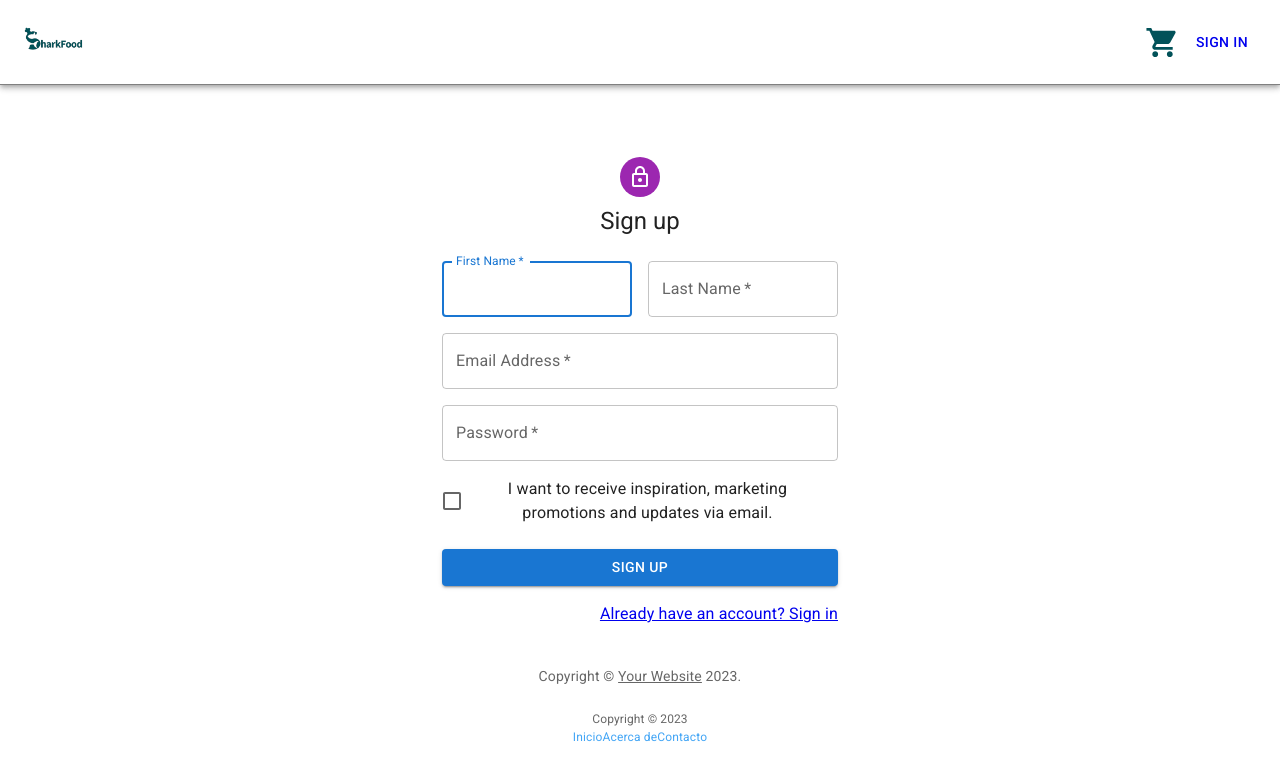
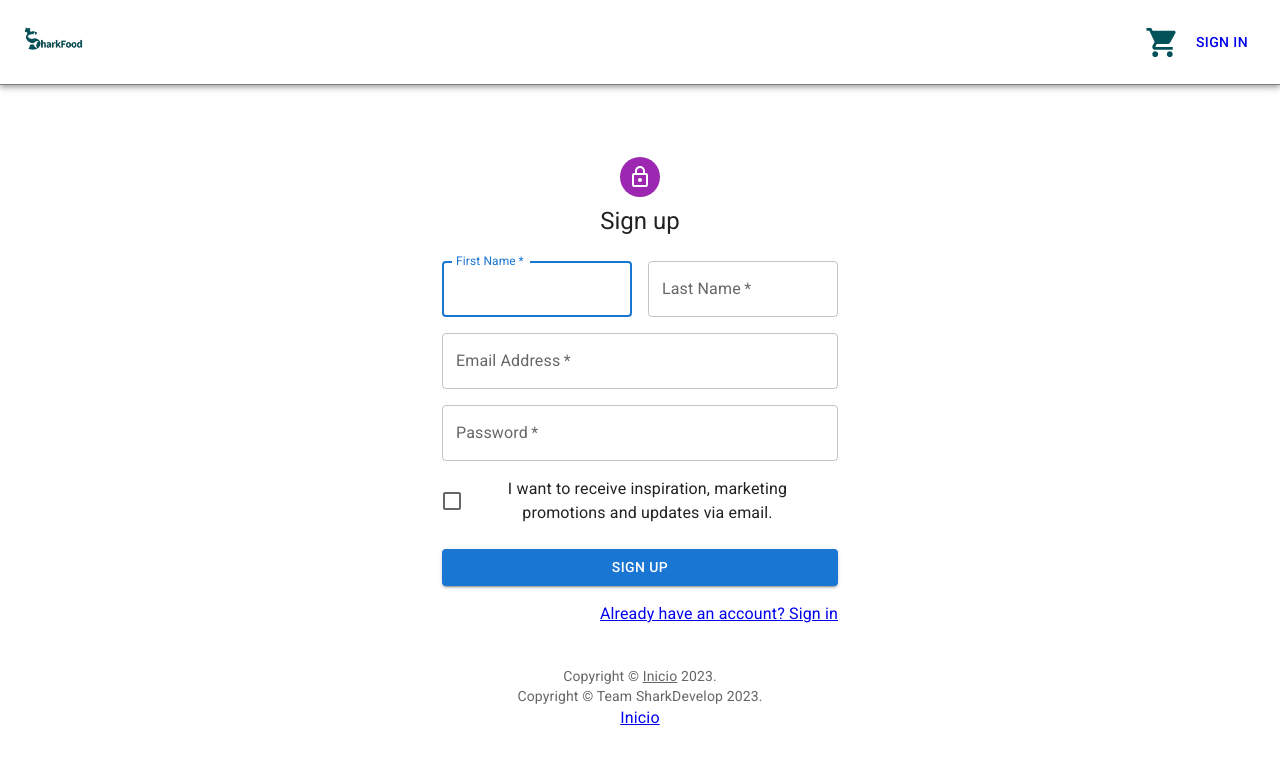
Before and after one commit to CodeSystem2022/SharkProyect4Cuatrimestre, a React (Create React App) app: page /signup in a window 1280 px wide. Shown: the top 780 px of the page. Built offline with nearby package versions, Linux system fonts and the light colour scheme.

Commit message:
modifico footer

```diff
--- a/src/components/Footer.js
+++ b/src/components/Footer.js
@@ -1,47 +1,34 @@
+
 import * as React from 'react';
-import { styled } from '@mui/material/styles';
-import { Container, Typography, Link } from '@mui/material';
+import Typography from '@mui/material/Typography';
+import { Link } from 'react-router-dom';
 
-const Footer = styled(Container)(({ theme }) => ({
-  backgroundColor: theme.palette.background.default,
-  padding: theme.spacing(3),
-  display: 'flex',
-  flexDirection: 'column',
-  justifyContent: 'center',
-  alignItems: 'center',
-}));
-
-const Copyright = styled(Typography)(({ theme }) => ({
-  color: theme.palette.text.secondary,
-  fontSize: theme.typography.caption.fontSize,
+// Estilo CSS para el footer, cambiar lo que se necesite
+const footerStyle = {
+  position: 'fixed',
+  bottom: 0,
+  width: '100%',
+  backgroundColor: 'lightgray',
+  padding: '10px',
   textAlign: 'center',
-}));
-
-const Links = styled(Container)(({ theme }) => ({
-  display: 'flex',
-  flexDirection: 'row',
-  justifyContent: 'center',
-  alignItems: 'center',
-  marginBottom: theme.spacing(3),
-}));
-
-const LinkItem = styled(Link)(({ theme }) => ({
-  color: theme.palette.primary.light,
-  fontSize: theme.typography.caption.fontSize,
-  textDecoration: 'none',
-}));
-
-const FooterComponent = () => {
-  return (
-    <Footer>
-      <Copyright>Copyright © 2023</Copyright>
-      <Links>
-        <LinkItem href="#">Inicio </LinkItem>
-        <LinkItem href="#">Acerca de </LinkItem>
-        <LinkItem href="#">Contacto </LinkItem>
-      </Links>
-    </Footer>
-  );
 };
 
-export default FooterComponent;
+
+function Footer(props) {
+  return (
+    <Typography variant="body2" color="text.secondary" align="center" {...props}>
+      {'Copyright © '}
+      {'Team SharkDevelop '}
+      {new Date().getFullYear()}
+      {'.'}
+   <Typography>
+          <Link color="inherit" to='/'>
+        Inicio
+      </Link>{' '}
+
+   </Typography>
+    </Typography>
+  );
+}
+
+export default Footer;
--- a/src/components/SignUp.js
+++ b/src/components/SignUp.js
@@ -19,8 +19,8 @@ function Copyright(props) {
   return (
     <Typography variant="body2" color="text.secondary" align="center" {...props}>
       {'Copyright © '}
-      <Link color="inherit" href="https://mui.com/">
-        Your Website
+      <Link color="inherit" to='/'>
+        Inicio
       </Link>{' '}
       {new Date().getFullYear()}
       {'.'}
--- a/src/components/Signin.js
+++ b/src/components/Signin.js
@@ -14,18 +14,6 @@ import Container from '@mui/material/Container';
 import { createTheme, ThemeProvider } from '@mui/material/styles';
 import {Link as RouteLink, useHistory} from 'react-router-dom';
 
-function Copyright(props) {
-  return (
-    <Typography variant="body2" color="text.secondary" align="center" {...props}>
-      {'Copyright © '}
-      <Link color="inherit" href="https://mui.com/">
-        Your Website
-      </Link>{' '}
-      {new Date().getFullYear()}
-      {'.'}
-    </Typography>
-  );
-}
 
 // TODO remove, this demo shouldn't need to reset the theme.
 
@@ -106,7 +94,6 @@ export default function SignIn() {
             </Grid>
           </Box>
         </Box>
-        <Copyright sx={{ mt: 8, mb: 4 }} />
       </Container>
     </ThemeProvider>
   );
```
